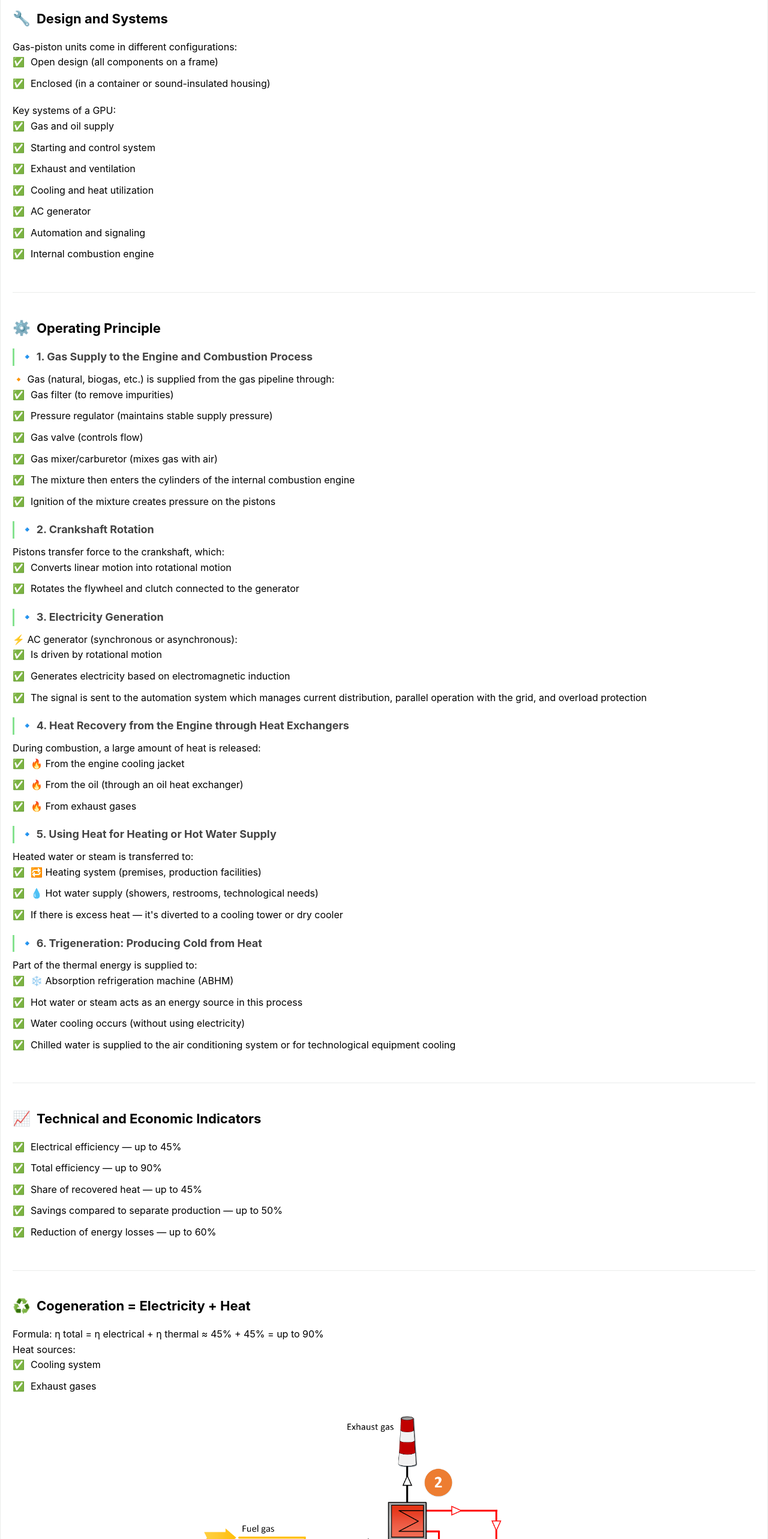
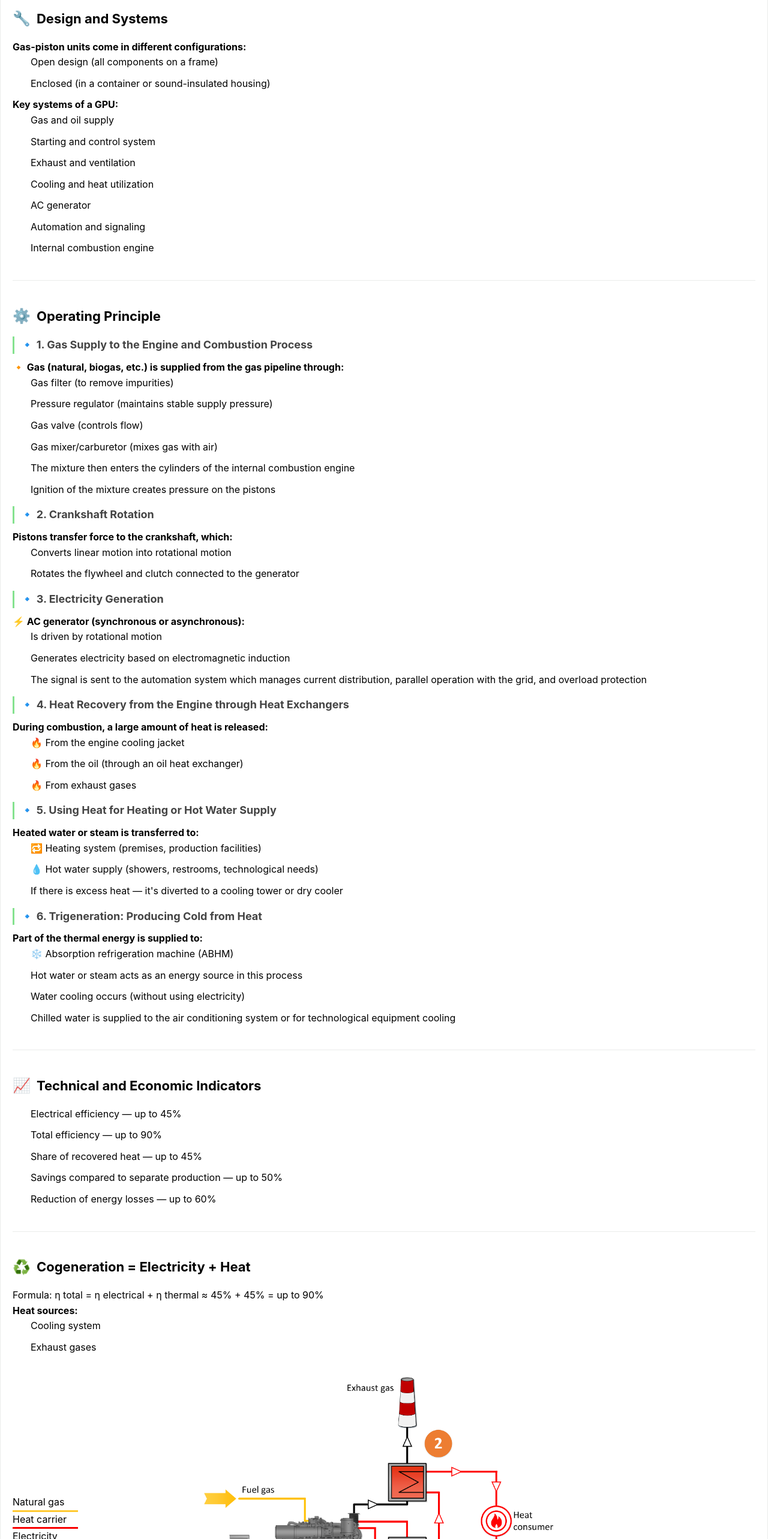
Before and after one commit to 4106677/gen-expert, a Next.js app: page /useful in a window 1280 px wide. Shown: the part 1074-3640 px from the top of the page at 60% size. Built offline with nearby package versions, Linux system fonts and the light colour scheme.

Commit message:
add color sting

```diff
--- a/public/locales/en/common.json
+++ b/public/locales/en/common.json
@@ -343,6 +343,13 @@
         "examples": "Examples:",
         "example1": "1 MW of hot water → up to 800 kW of cooling capacity",
         "example2": "1 MW of steam → up to 1400 kW of cooling capacity"
+      },
+      "carriers": {
+        "gas": "Natural gas",
+        "heating": "Heat carrier",
+        "electricity": "Electricity",
+        "coolant": "Coolant",
+        "exhaust": "Exhaust gases"
       }
     },
 
--- a/src/app/useful/page.js
+++ b/src/app/useful/page.js
@@ -25,9 +25,16 @@ const AccordionItem = ({ title, children, isOpen, onClick }) => {
 };
 
 export default function Useful() {
-
 	const [openSection, setOpenSection] = useState('whatIsGpu');
 	const [isMounted, setIsMounted] = useState(false);
+
+	const carriers = {
+		gas: "#ffc931",
+		heating: "#f90101",
+		electricity: "#538135",
+		coolant: "#739dcb",
+		exhaust: "#000000"
+	}
 
 	useEffect(() => {
 		setIsMounted(true);
@@ -73,13 +80,13 @@ export default function Useful() {
 								<span className={styles.parameterIcon}>🔧</span>
 								{t('useful.whatIsGPU.structure.title')}
 							</h3>
-							<p>{t('useful.whatIsGPU.structure.typesIntro')}</p>
-							<ul className={styles.checkList}>
+							<p className={styles.whatIsGPU_p}>{t('useful.whatIsGPU.structure.typesIntro')}</p>
+							<ul className={styles.checkList_simple}>
 								<li>{t('useful.whatIsGPU.structure.type1')}</li>
 								<li>{t('useful.whatIsGPU.structure.type2')}</li>
 							</ul>
-							<p>{t('useful.whatIsGPU.structure.componentsIntro')}</p>
-							<ul className={styles.checkList}>
+							<p className={styles.whatIsGPU_p}>{t('useful.whatIsGPU.structure.componentsIntro')}</p>
+							<ul className={styles.checkList_simple}>
 								<li>{t('useful.whatIsGPU.structure.component1')}</li>
 								<li>{t('useful.whatIsGPU.structure.component2')}</li>
 								<li>{t('useful.whatIsGPU.structure.component3')}</li>
@@ -97,8 +104,8 @@ export default function Useful() {
 							</h3>
 
 							<h4 className={styles.subTitle}>{t('useful.whatIsGPU.principle.step1.title')}</h4>
-							<p>{t('useful.whatIsGPU.principle.step1.description')}</p>
-							<ul className={styles.checkList}>
+							<p className={styles.whatIsGPU_p}>{t('useful.whatIsGPU.principle.step1.description')}</p>
+							<ul className={styles.checkList_simple}>
 								<li>{t('useful.whatIsGPU.principle.step1.point1')}</li>
 								<li>{t('useful.whatIsGPU.principle.step1.point2')}</li>
 								<li>{t('useful.whatIsGPU.principle.step1.point3')}</li>
@@ -108,39 +115,39 @@ export default function Useful() {
 							</ul>
 
 							<h4 className={styles.subTitle}>{t('useful.whatIsGPU.principle.step2.title')}</h4>
-							<p>{t('useful.whatIsGPU.principle.step2.description')}</p>
-							<ul className={styles.checkList}>
+							<p className={styles.whatIsGPU_p}>{t('useful.whatIsGPU.principle.step2.description')}</p>
+							<ul className={styles.checkList_simple}>
 								<li>{t('useful.whatIsGPU.principle.step2.point1')}</li>
 								<li>{t('useful.whatIsGPU.principle.step2.point2')}</li>
 							</ul>
 
 							<h4 className={styles.subTitle}>{t('useful.whatIsGPU.principle.step3.title')}</h4>
-							<p>{t('useful.whatIsGPU.principle.step3.description')}</p>
-							<ul className={styles.checkList}>
+							<p className={styles.whatIsGPU_p}>{t('useful.whatIsGPU.principle.step3.description')}</p>
+							<ul className={styles.checkList_simple}>
 								<li>{t('useful.whatIsGPU.principle.step3.point1')}</li>
 								<li>{t('useful.whatIsGPU.principle.step3.point2')}</li>
 								<li>{t('useful.whatIsGPU.principle.step3.point3')}</li>
 							</ul>
 
 							<h4 className={styles.subTitle}>{t('useful.whatIsGPU.principle.step4.title')}</h4>
-							<p>{t('useful.whatIsGPU.principle.step4.description')}</p>
-							<ul className={styles.checkList}>
+							<p className={styles.whatIsGPU_p}>{t('useful.whatIsGPU.principle.step4.description')}</p>
+							<ul className={styles.checkList_simple}>
 								<li>{t('useful.whatIsGPU.principle.step4.point1')}</li>
 								<li>{t('useful.whatIsGPU.principle.step4.point2')}</li>
 								<li>{t('useful.whatIsGPU.principle.step4.point3')}</li>
 							</ul>
 
 							<h4 className={styles.subTitle}>{t('useful.whatIsGPU.principle.step5.title')}</h4>
-							<p>{t('useful.whatIsGPU.principle.step5.description')}</p>
-							<ul className={styles.checkList}>
+							<p className={styles.whatIsGPU_p}>{t('useful.whatIsGPU.principle.step5.description')}</p>
+							<ul className={styles.checkList_simple}>
 								<li>{t('useful.whatIsGPU.principle.step5.point1')}</li>
 								<li>{t('useful.whatIsGPU.principle.step5.point2')}</li>
 								<li>{t('useful.whatIsGPU.principle.step5.point3')}</li>
 							</ul>
 
 							<h4 className={styles.subTitle}>{t('useful.whatIsGPU.principle.step6.title')}</h4>
-							<p>{t('useful.whatIsGPU.principle.step6.description')}</p>
-							<ul className={styles.checkList}>
+							<p className={styles.whatIsGPU_p}>{t('useful.whatIsGPU.principle.step6.description')}</p>
+							<ul className={styles.checkList_simple}>
 								<li>{t('useful.whatIsGPU.principle.step6.point1')}</li>
 								<li>{t('useful.whatIsGPU.principle.step6.point2')}</li>
 								<li>{t('useful.whatIsGPU.principle.step6.point3')}</li>
@@ -153,7 +160,7 @@ export default function Useful() {
 								<span className={styles.parameterIcon}>📈</span>
 								{t('useful.whatIsGPU.indicators.title')}
 							</h3>
-							<ul className={styles.checkList}>
+							<ul className={styles.checkList_simple}>
 								<li>{t('useful.whatIsGPU.indicators.point1')}</li>
 								<li>{t('useful.whatIsGPU.indicators.point2')}</li>
 								<li>{t('useful.whatIsGPU.indicators.point3')}</li>
@@ -167,14 +174,20 @@ export default function Useful() {
 								<span className={styles.parameterIcon}>♻️</span>
 								{t('useful.whatIsGPU.cogeneration.title')}
 							</h3>
-							<p>{t('useful.whatIsGPU.cogeneration.formula')}</p>
-							<p>{t('useful.whatIsGPU.cogeneration.sourcesIntro')}</p>
-							<ul className={styles.checkList}>
+							<p >{t('useful.whatIsGPU.cogeneration.formula')}</p>
+							<p className={styles.whatIsGPU_p}>{t('useful.whatIsGPU.cogeneration.sourcesIntro')}</p>
+							<ul className={styles.checkList_simple}>
 								<li>{t('useful.whatIsGPU.cogeneration.source1')}</li>
 								<li>{t('useful.whatIsGPU.cogeneration.source2')}</li>
 							</ul>
 
 							<div className={styles.imageWrapper}>
+								<ul className={styles.imageWrapper_list}>
+									<li style={{ borderBottomColor: carriers.gas}} className={styles.imageWrapper_list__item}>{t("useful.whatIsGPU.carriers.gas")}</li>
+									<li style={{ borderBottomColor: carriers.heating}} className={styles.imageWrapper_list__item}>{t("useful.whatIsGPU.carriers.heating")}</li>
+									<li style={{ borderBottomColor: carriers.electricity}} className={styles.imageWrapper_list__item}>{t("useful.whatIsGPU.carriers.electricity")}</li>
+									<li style={{ borderBottomColor: carriers.exhaust}} className={styles.imageWrapper_list__item}>{t("useful.whatIsGPU.carriers.exhaust")}</li>
+								</ul>
 								<Image src="/images/cogeneration.png" alt="cogeneration" width={600} height={400} className={styles.schemeImage}/>
 							</div>
 						</div>
@@ -185,13 +198,21 @@ export default function Useful() {
 								{t('useful.whatIsGPU.trigeneration.title')}
 							</h3>
 							<p>{t('useful.whatIsGPU.trigeneration.description')}</p>
-							<p>{t('useful.whatIsGPU.trigeneration.examples')}</p>
-							<ul className={styles.checkList}>
+							<p className={styles.whatIsGPU_p}>{t('useful.whatIsGPU.trigeneration.examples')}</p>
+							<ul className={styles.checkList_simple}>
 								<li>{t('useful.whatIsGPU.trigeneration.example1')}</li>
 								<li>{t('useful.whatIsGPU.trigeneration.example2')}</li>
 							</ul>
 
 							<div className={styles.imageWrapper}>
+								<ul className={styles.imageWrapper_list}>
+									<li style={{ borderBottomColor: carriers.gas}} className={styles.imageWrapper_list__item}>{t('useful.whatIsGPU.carriers.gas')}</li>
+									<li style={{ borderBottomColor: carriers.heating}} className={styles.imageWrapper_list__item}>{t('useful.whatIsGPU.carriers.heating')}</li>
+									<li style={{ borderBottomColor: carriers.electricity}} className={styles.imageWrapper_list__item}>{t('useful.whatIsGPU.carriers.electricity')}</li>
+									<li style={{ borderBottomColor: carriers.coolant}} className={styles.imageWrapper_list__item}>{t('useful.whatIsGPU.carriers.coolant')}</li>
+									<li style={{ borderBottomColor: carriers.exhaust}} className={styles.imageWrapper_list__item}>{t('useful.whatIsGPU.carriers.exhaust')}</li>
+
+								</ul>
 								<Image src="/images/trigeneration.png" alt="trigeneration" width={600} height={400} className={styles.schemeImage}/>
 							</div>
 						</div>
--- a/src/app/useful/useful.module.css
+++ b/src/app/useful/useful.module.css
@@ -140,8 +140,24 @@
     margin-bottom: 10px;
 }
 
+.whatIsGPU_p {
+    font-weight: bold;
+}
+
+.checkList_simple li {
+    position: relative;
+    padding-left: 30px;
+    margin-bottom: 10px;
+}
+
 .checkList li::before {
     content: '✅';
+    position: absolute;
+    left: 0;
+}
+
+.checkList_simple li::before {
+    content: '';
     position: absolute;
     left: 0;
 }
@@ -438,6 +454,18 @@
 .imageWrapper {
     margin: 20px 0;
     text-align: center;
+    position: relative;
+}
+
+.imageWrapper_list {
+    display: block;
+    position: absolute;
+    top: 50%;
+    text-align: left;
+}
+
+.imageWrapper_list__item {
+    border-bottom-style: solid;
 }
 
 .schemeImage {
```
Also changed, not shown: public/locales/ru/common.json (+7 -0 lines), public/locales/ua/common.json (+7 -0 lines).
